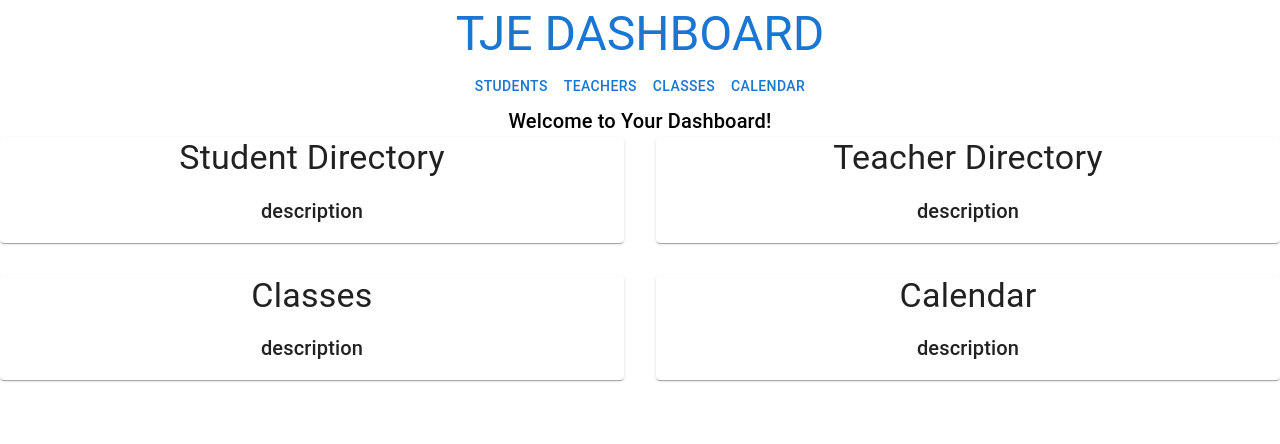
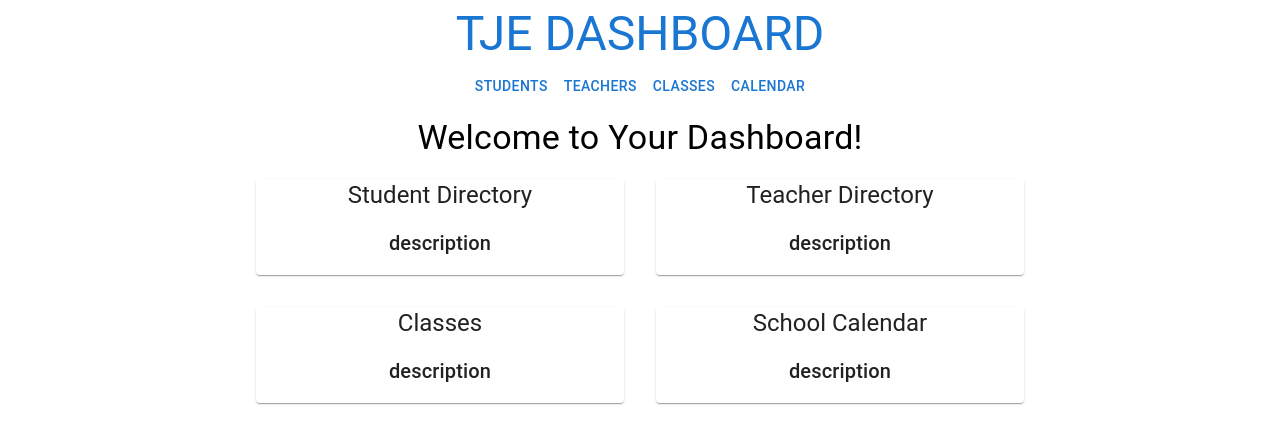
Before and after one commit to ou-brandon/school-dashboard, a React (Create React App) app: page /dashboard in a window 1280 px wide. Shown: the top 444 px of the page. Built offline with nearby package versions, Linux system fonts and the light colour scheme.

Commit message:
Changed code to be more organized

```diff
--- a/src/Components/Homepage/Homepage.js
+++ b/src/Components/Homepage/Homepage.js
@@ -1,57 +1,27 @@
 import React from 'react';
-import { Link } from 'react-router-dom';
 import { Box } from '@mui/system';
-import { CardActionArea, CardContent, Typography } from '@mui/material';
+import { Typography } from '@mui/material';
 import { Grid } from '@mui/material';
-import { Card } from '@mui/material';
+import HomepageComponent from './HomepageComponent';
 
 const Homepage = (props) => {
     return (
         <>
-            <Box>
-                <Typography variant='h6'>Welcome to Your Dashboard!</Typography>
+            <Box sx={{paddingLeft: '20%', paddingRight: '20%', paddingTop: '1%'}}>
+                <Typography variant='h4'>Welcome to Your Dashboard!</Typography>
+                <br></br>
                 <Grid container spacing={{ xs:4, md:4}}>
                     <Grid item xs={6}>
-
-                        <Card>
-                            <CardActionArea component={Link} to='/students'>
-                                <Typography variant='h4'>Student Directory</Typography>
-                                <CardContent>
-                                    <Typography variant='h6'>description</Typography>
-                                </CardContent>
-                            </CardActionArea>
-
-                        </Card>
+                        <HomepageComponent link='/students' title='Student Directory' description='description'/>
                     </Grid>
                     <Grid item xs={6}>
-                        <Card>
-                            <CardActionArea component={Link} to='/teachers'>
-                                <Typography variant='h4'>Teacher Directory</Typography>
-                                <CardContent>
-                                    <Typography variant='h6'>description</Typography>
-                                </CardContent>
-                            </CardActionArea>
-                        </Card>
+                        <HomepageComponent link='/teachers' title='Teacher Directory' description='description'/>
                     </Grid>
                     <Grid item xs={6}>
-                        <Card>
-                            <CardActionArea component={Link} to='/classes'>
-                                <Typography variant='h4'>Classes</Typography>
-                                <CardContent>
-                                    <Typography variant='h6'>description</Typography>
-                                </CardContent>
-                            </CardActionArea>
-                        </Card>
+                        <HomepageComponent link='/classes' title='Classes' description='description'/>
                     </Grid>
                     <Grid item xs={6}>
-                        <Card>
-                        <CardActionArea component={Link} to='/calendar'>
-                                <Typography variant='h4'>Calendar</Typography>
-                                <CardContent>
-                                    <Typography variant='h6'>description</Typography>
-                                </CardContent>
-                            </CardActionArea>
-                        </Card>
+                        <HomepageComponent link='/calendar' title='School Calendar' description='description'/>
                     </Grid>
                 </Grid>
             </Box>
--- /dev/null
+++ b/src/Components/Homepage/HomepageComponent.js
@@ -0,0 +1,25 @@
+import React from 'react';
+import { Link } from 'react-router-dom';
+import { Card } from '@mui/material';
+import { CardActionArea, CardContent, Typography } from '@mui/material';
+
+const HomepageComponent = (props) => {
+    return (
+
+        <>
+            <Card>
+                <CardActionArea component={Link} to={props.link}>
+                    <Typography variant='h5'>{props.title}</Typography>
+                    <CardContent>
+                        <Typography variant='h6'>{props.description}</Typography>
+                    </CardContent>
+                </CardActionArea>
+
+            </Card>
+        </>
+    );
+
+
+}
+
+export default HomepageComponent;
```
